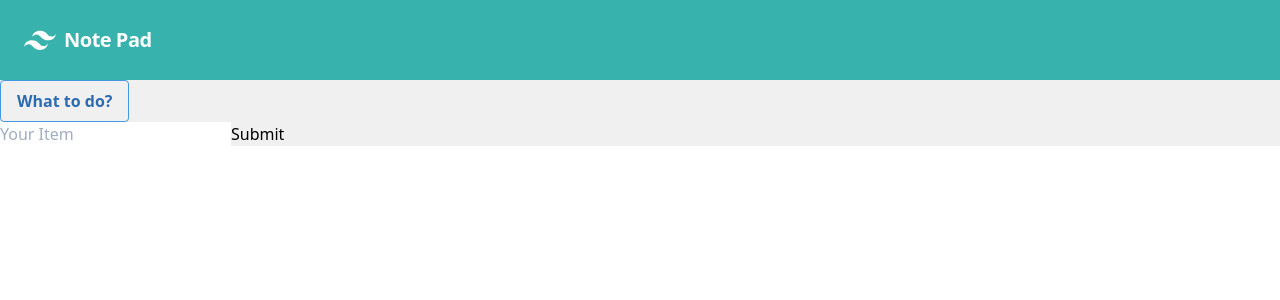
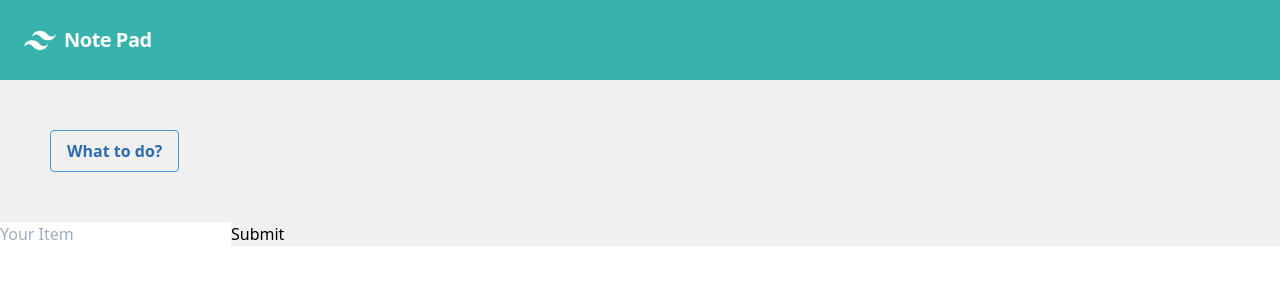
Before and after one commit to jideabdqudus/notepad, a React (Create React App) app: page / in a window 1280 px wide. Shown: the top 300 px of the page. Built offline with nearby package versions, Linux system fonts and the light colour scheme.

Commit message:
Added Dependency ReactStrap

```diff
--- a/package.json
+++ b/package.json
@@ -10,6 +10,7 @@
     "react": "^16.13.1",
     "react-dom": "^16.13.1",
     "react-scripts": "3.4.1",
+    "reactstrap": "^8.4.1",
     "tailwindcss": "^1.4.6"
   },
   "scripts": {
--- a/src/component/Card/Card.jsx
+++ b/src/component/Card/Card.jsx
@@ -9,14 +9,18 @@ const Card = () => {
 }
 
  const formSubmitted=(e)=>{
-   e.preventDefault();
+  e.preventDefault();
+  const form = e.target.elements.item.value
+  if(form){
+    setItem(form)
+    e.target.elements.item.value = ""
+  }
 
  }
   return (
     <div>
-    <div>{item}</div>
       <form onSubmit={formSubmitted}>
-        <input type="name" onChange={formChanged} placeholder="Your Item"/>
+        <input type="text" name="item"  placeholder="Your Item"/>
         <button type="submit" value="Submit">Submit</button>
       </form>
     </div>
--- a/src/component/Header/Header.jsx
+++ b/src/component/Header/Header.jsx
@@ -1,9 +1,10 @@
 import React from "react";
-import style from "./Header.module.css"
+import cx from "classnames"
+import style from "./Header.module.css";
 
 const Header = () => {
   return (
-    <div>
+    <div className={cx(style.container,style.item)}>
       <button class="bg-transparent hover:bg-blue-500 text-blue-700 font-bold hover:text-white py-2 px-4 border border-blue-500 hover:border-transparent rounded">
         What to do?
       </button>
--- a/src/component/Header/Header.module.css
+++ b/src/component/Header/Header.module.css
@@ -1,3 +1,10 @@
-button{
-    size: 40px;
+.container {
+  margin-top: 50px;
+  margin-bottom: 50px;
+  margin-left: 50px;
 }
+.item {
+  justify-content: center;
+  left: 0 !important;
+  right: 0 !important;
+}
```
Also changed, not shown: 1 other file (tests, documents, lock files or other folders).
